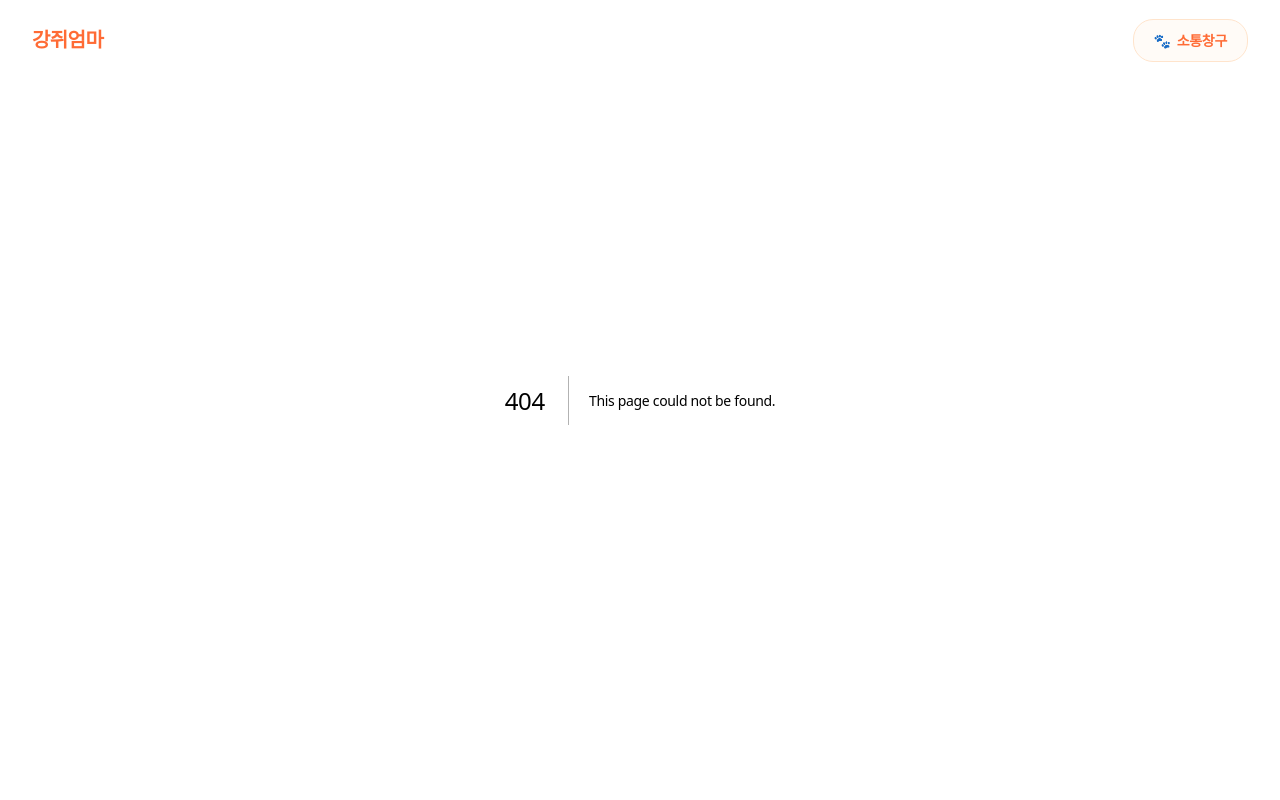
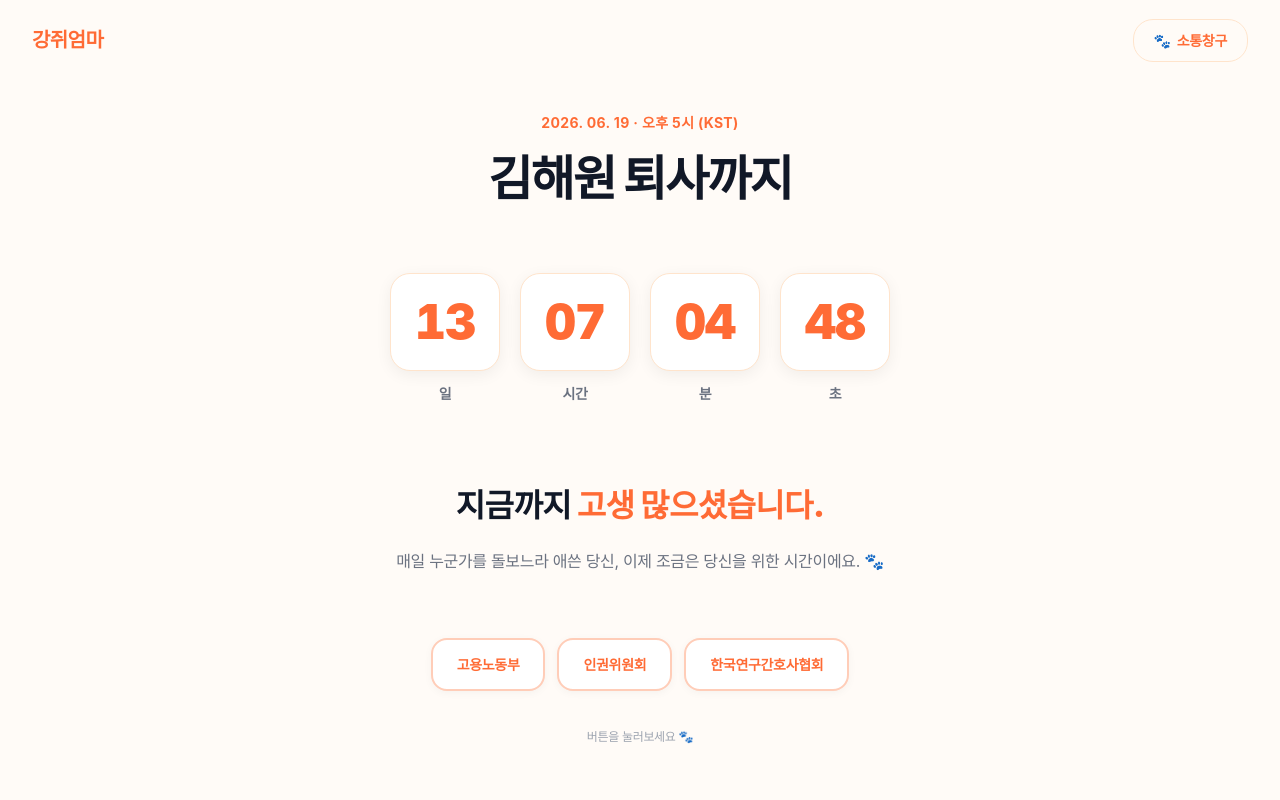
Before and after one commit to gangjiumma/gangjiumma-marketing, a Next.js app: page /6-19 in a window 1280 px wide. Before the commit this address had no page. Shown: the top 800 px of the page. Built offline with nearby package versions, Linux system fonts and the light colour scheme; a web font is replaced by a local one.

Commit message:
feat: /6-19 퇴사 카운트다운 이벤트 페이지

```diff
--- /dev/null
+++ b/src/app/6-19/page.tsx
@@ -0,0 +1,55 @@
+import type { Metadata } from "next";
+import RetireCountdown from "@/components/RetireCountdown";
+import FunButtons from "@/components/FunButtons";
+
+export const metadata: Metadata = {
+  title: "김해원 퇴사까지 🐾",
+  description: "지금까지 고생 많으셨습니다.",
+  robots: {
+    index: false,
+    follow: false,
+    nocache: true,
+    googleBot: { index: false, follow: false },
+  },
+};
+
+export default function Page() {
+  return (
+    <main className="min-h-[100svh] bg-brand-tint50 flex items-center justify-center px-5 py-20 md:py-28">
+      <div className="w-full max-w-3xl mx-auto text-center">
+        {/* 라벨 */}
+        <p className="text-sm md:text-base font-bold text-brand mb-4 tracking-wide">
+          2026. 06. 19 · 오후 5시 (KST)
+        </p>
+
+        {/* Hero */}
+        <h1 className="text-4xl md:text-6xl font-black text-ink-1 tracking-tightest leading-tight mb-12 md:mb-16">
+          김해원 퇴사까지
+        </h1>
+
+        {/* 카운트다운 */}
+        <RetireCountdown />
+
+        {/* 응원 문구 */}
+        <div className="mt-14 md:mt-20">
+          <p className="text-2xl md:text-4xl font-black text-ink-1 tracking-tight leading-snug">
+            지금까지 <span className="text-brand">고생 많으셨습니다.</span>
+          </p>
+          <p className="mt-4 md:mt-5 text-base md:text-lg text-ink-3 leading-relaxed">
+            매일 누군가를 돌보느라 애쓴 당신, 이제 조금은 당신을 위한 시간이에요. 🐾
+          </p>
+        </div>
+
+        {/* 재밌는 버튼 */}
+        <div className="mt-14 md:mt-16">
+          <FunButtons />
+        </div>
+
+        {/* 푸터 */}
+        <p className="mt-16 md:mt-20 text-sm text-ink-4">
+          made with ❤️ by 남편
+        </p>
+      </div>
+    </main>
+  );
+}
--- /dev/null
+++ b/src/components/FunButtons.tsx
@@ -0,0 +1,64 @@
+"use client";
+
+// src/components/FunButtons.tsx
+// 장식용 버튼 3개 — 실제 이동 X, 누르면 응원 메시지 + 흔들 반응
+
+import { useState } from "react";
+
+const BUTTONS = [
+  { id: "labor", label: "고용노동부", msg: "📋 '그동안의 노고' 접수 완료! 승인자: 남편 ❤️" },
+  { id: "human", label: "인권위원회", msg: "⚖️ 판결 — 오늘부터 마음껏 쉴 권리, 보장합니다!" },
+  { id: "nurse", label: "한국연구간호사협회", msg: "🩺 진단: 휴식이 시급함 · 처방: 행복 무제한" },
+];
+
+export default function FunButtons() {
+  const [active, setActive] = useState<string | null>(null);
+  const [shake, setShake] = useState<string | null>(null);
+
+  const onClick = (id: string) => {
+    setActive(id);
+    setShake(id);
+    setTimeout(() => setShake(null), 500);
+  };
+
+  const msg = BUTTONS.find((b) => b.id === active)?.msg;
+
+  return (
+    <div className="flex flex-col items-center gap-6">
+      <style>{`
+        @keyframes funShake {
+          0%,100% { transform: translateX(0) rotate(0); }
+          20% { transform: translateX(-4px) rotate(-3deg); }
+          40% { transform: translateX(4px) rotate(3deg); }
+          60% { transform: translateX(-3px) rotate(-2deg); }
+          80% { transform: translateX(3px) rotate(2deg); }
+        }
+        .fun-shake { animation: funShake 0.45s ease; }
+      `}</style>
+
+      <div className="flex flex-wrap items-center justify-center gap-3">
+        {BUTTONS.map((b) => (
+          <button
+            key={b.id}
+            onClick={() => onClick(b.id)}
+            className={`px-5 md:px-6 py-3 md:py-3.5 rounded-2xl bg-white border-2 border-brand-tint300 text-brand font-bold text-sm md:text-base shadow-soft hover:bg-brand-tint50 hover:-translate-y-0.5 transition-all ${
+              shake === b.id ? "fun-shake" : ""
+            }`}
+          >
+            {b.label}
+          </button>
+        ))}
+      </div>
+
+      <div className="min-h-[44px] flex items-center px-2">
+        {msg ? (
+          <p className="text-base md:text-lg font-bold text-ink-2 text-center bg-brand-tint50 border border-brand-tint200 rounded-2xl px-5 py-3">
+            {msg}
+          </p>
+        ) : (
+          <p className="text-sm text-ink-4">버튼을 눌러보세요 🐾</p>
+        )}
+      </div>
+    </div>
+  );
+}
--- /dev/null
+++ b/src/components/RetireCountdown.tsx
@@ -0,0 +1,71 @@
+"use client";
+
+// src/components/RetireCountdown.tsx
+// 한국시간(KST) 2026-06-19 17:00:00 까지 실시간 카운트다운 (일/시간/분/초)
+
+import { useEffect, useState } from "react";
+
+// KST(UTC+9) 6/19 17:00 = UTC 6/19 08:00
+const TARGET = new Date("2026-06-19T17:00:00+09:00").getTime();
+
+type T = { d: number; h: number; m: number; s: number; done: boolean };
+
+function calc(): T {
+  const diff = TARGET - Date.now();
+  if (diff <= 0) return { d: 0, h: 0, m: 0, s: 0, done: true };
+  const d = Math.floor(diff / 86400000);
+  const h = Math.floor((diff % 86400000) / 3600000);
+  const m = Math.floor((diff % 3600000) / 60000);
+  const s = Math.floor((diff % 60000) / 1000);
+  return { d, h, m, s, done: false };
+}
+
+function Unit({ value, label }: { value: number; label: string }) {
+  return (
+    <div className="flex flex-col items-center">
+      <div className="min-w-[72px] md:min-w-[110px] px-3 md:px-5 py-4 md:py-6 rounded-3xl bg-white border border-brand-tint200 shadow-card">
+        <span className="block text-4xl md:text-6xl font-black text-brand tabular-nums tracking-tight leading-none">
+          {String(value).padStart(2, "0")}
+        </span>
+      </div>
+      <span className="mt-2 md:mt-3 text-sm md:text-base font-bold text-ink-3">{label}</span>
+    </div>
+  );
+}
+
+export default function RetireCountdown() {
+  const [t, setT] = useState<T | null>(null);
+
+  useEffect(() => {
+    setT(calc());
+    const id = setInterval(() => setT(calc()), 1000);
+    return () => clearInterval(id);
+  }, []);
+
+  // SSR/첫 렌더 깜빡임 방지
+  if (!t) {
+    return <div className="h-[150px] md:h-[210px]" aria-hidden />;
+  }
+
+  if (t.done) {
+    return (
+      <div className="text-center">
+        <p className="text-5xl md:text-7xl font-black text-brand tracking-tightest">
+          자유 🎉
+        </p>
+        <p className="mt-4 text-xl md:text-2xl font-bold text-ink-2">
+          정말 고생 많으셨습니다!
+        </p>
+      </div>
+    );
+  }
+
+  return (
+    <div className="flex items-start justify-center gap-3 md:gap-5">
+      <Unit value={t.d} label="일" />
+      <Unit value={t.h} label="시간" />
+      <Unit value={t.m} label="분" />
+      <Unit value={t.s} label="초" />
+    </div>
+  );
+}
```
